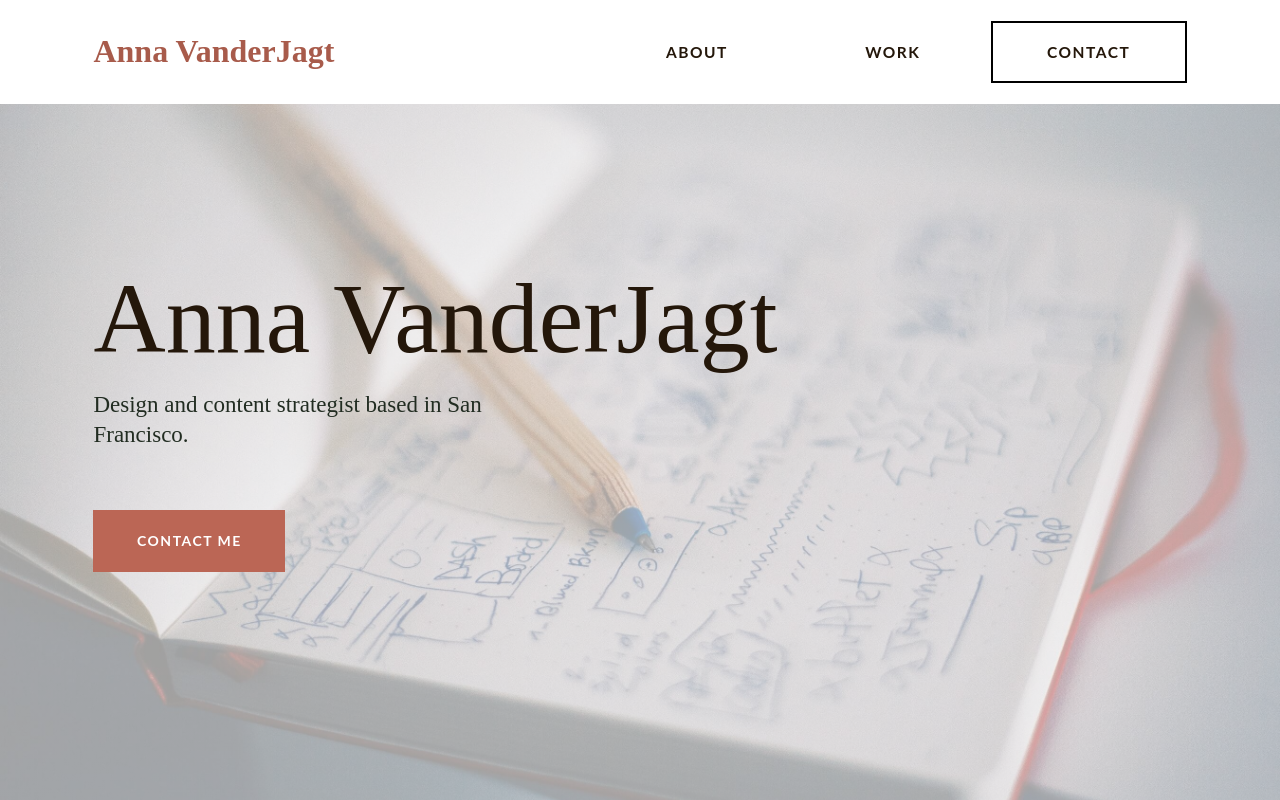
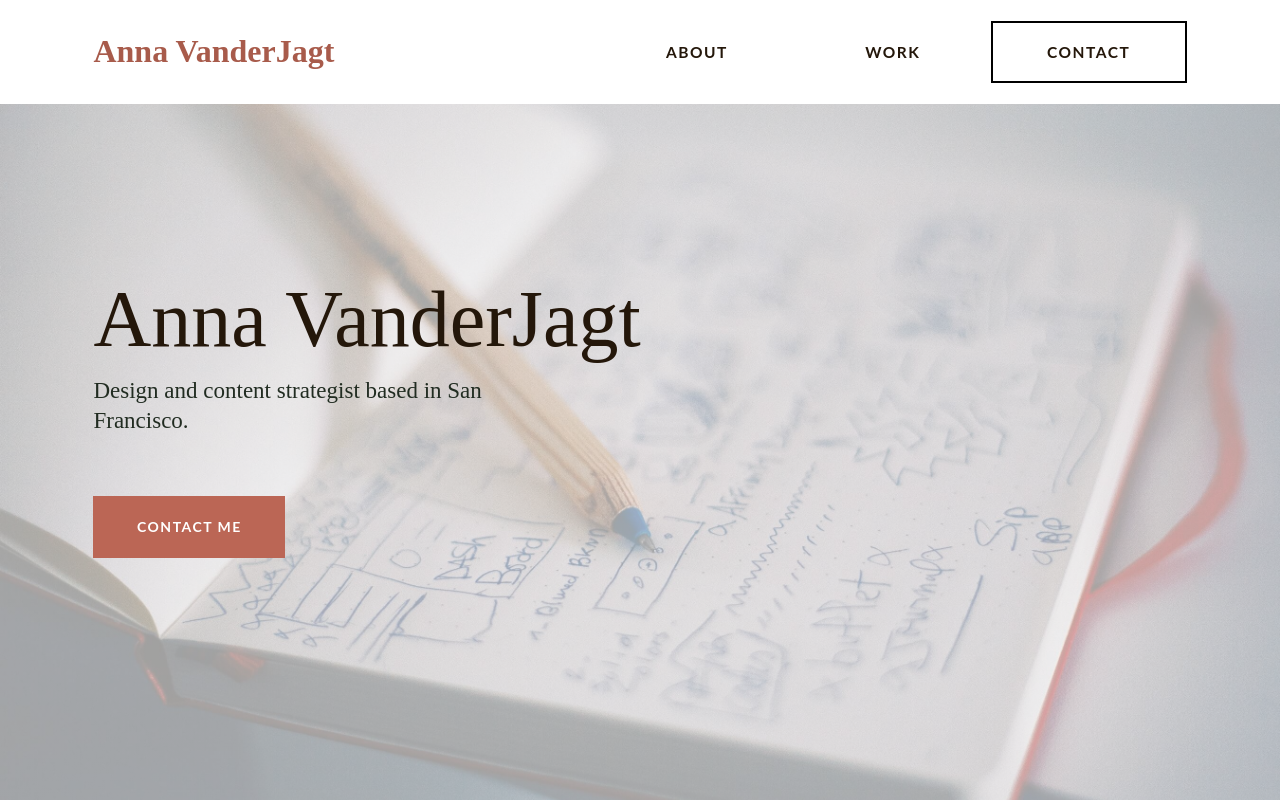
Before and after one commit to justinkahrs/portfolio-react, a React (Create React App) app: page / in a window 1280 px wide. Shown: the top 800 px of the page. Built offline with nearby package versions, Linux system fonts and the light colour scheme; what webfontloader would draw is missing.

Commit message:
Update Landing.js
changes heroName size

```diff
--- a/src/mainPage/Landing.js
+++ b/src/mainPage/Landing.js
@@ -46,7 +46,7 @@ class Landing extends Component {
       },
       heroName: {
         fontFamily: 'Old Standard TT, serif',
-        fontSize: big ? '100px' : '72px',
+        fontSize: big ? '80px' : '72px',
         fontWeight: '400',
         marginTop: '2rem',
       },
```
